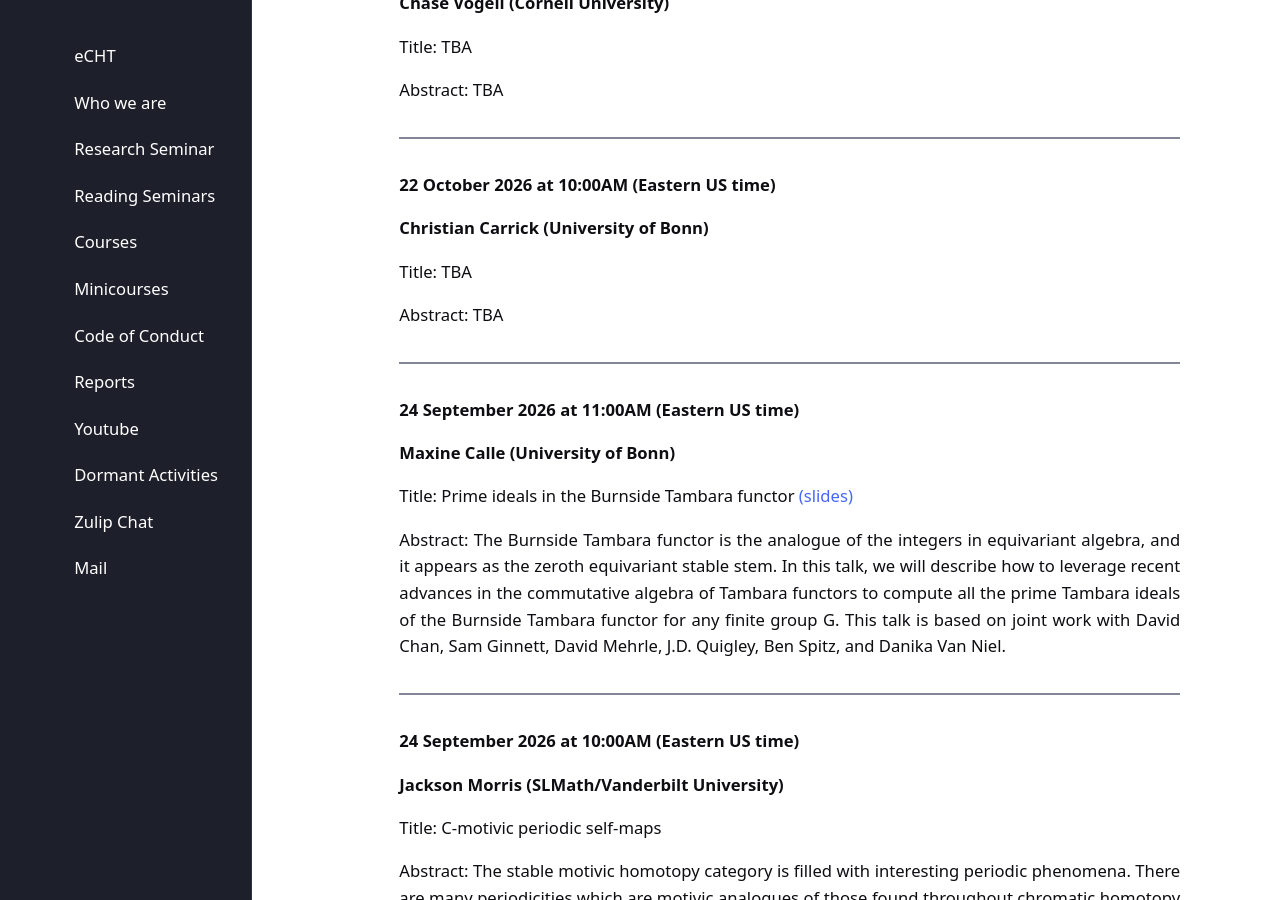
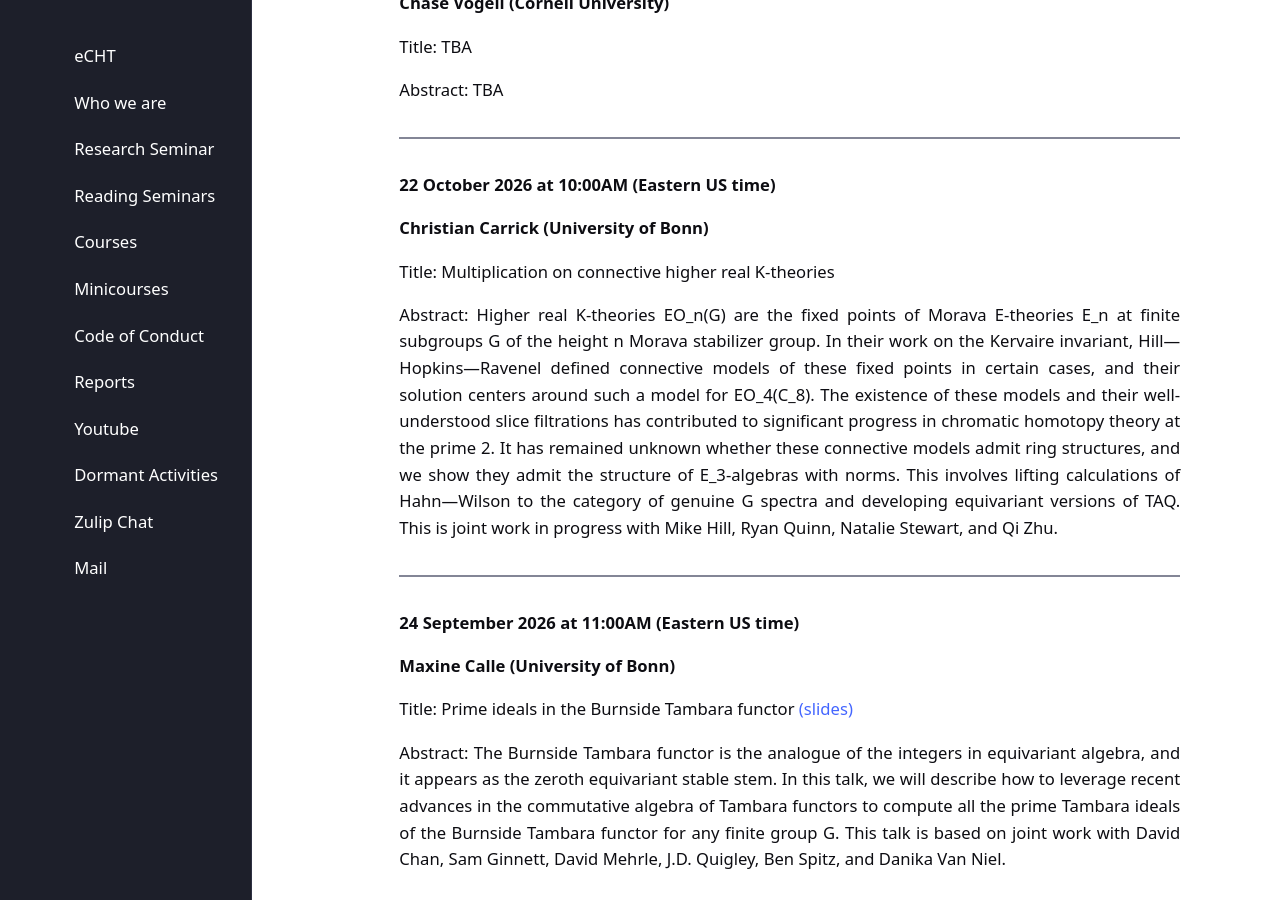
Before and after one commit to eCHTorc/eCHTorc.github.io, a Jekyll site: the page built from echt-research-seminar.html, in a window 1280 px wide and 900 px high, scrolled down 1305 px. Built offline with Jekyll 4.4.1, drawn with Linux system fonts in a browser that asks for light colours.

Commit message:
Update echt-research-seminar.html

```diff
--- a/echt-research-seminar.html
+++ b/echt-research-seminar.html
@@ -110,11 +110,11 @@ Abstract: TBA
 </p>
 
 <p>
-Title: TBA
-</p>
-
-<p>
-Abstract: TBA
+Title: Multiplication on connective higher real K-theories
+</p>
+
+<p>
+Abstract: Higher real K-theories EO_n(G) are the fixed points of Morava E-theories E_n at finite subgroups G of the height n Morava stabilizer group. In their work on the Kervaire invariant, Hill—Hopkins—Ravenel defined connective models of these fixed points in certain cases, and their solution centers around such a model for EO_4(C_8). The existence of these models and their well-understood slice filtrations has contributed to significant progress in chromatic homotopy theory at the prime 2. It has remained unknown whether these connective models admit ring structures, and we show they admit the structure of E_3-algebras with norms. This involves lifting calculations of Hahn—Wilson to the category of genuine G spectra and developing equivariant versions of TAQ. This is joint work in progress with Mike Hill, Ryan Quinn, Natalie Stewart, and Qi Zhu.
 </p>
 
 <hr>
```
